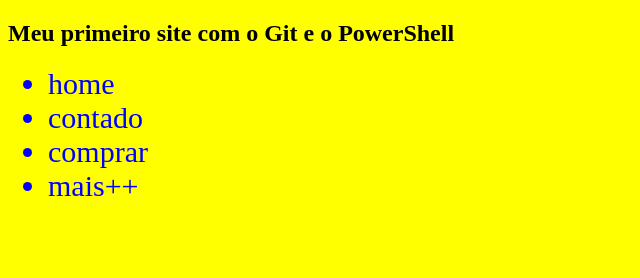
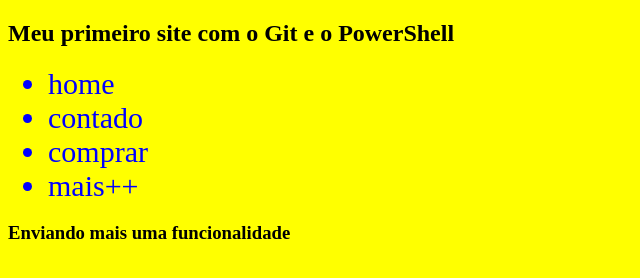
Before and after one commit to Caue-code/branches_1, a plain HTML site: page index.html in a window 1280 px wide. Shown: the whole page, without its empty margins (0-640 px from the left). Drawn offline with Linux system fonts and the light colour scheme.

Commit message:
enviando mais uma funcionalidade

```diff
--- a/index.html
+++ b/index.html
@@ -30,5 +30,7 @@
         <li>comprar</li>
         <li>mais++</li>
     </ul>
+
+    <h3>Enviando mais uma funcionalidade</h3>
 </body>
 </html>
```
